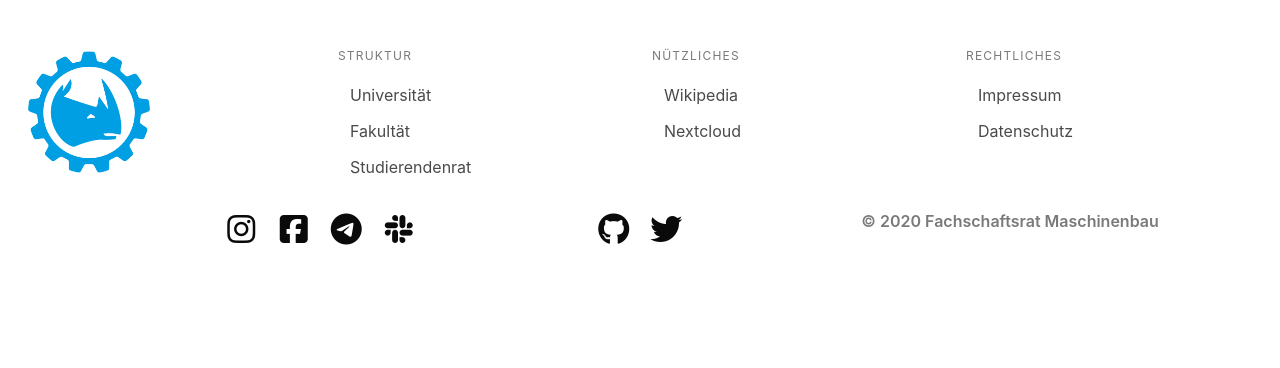
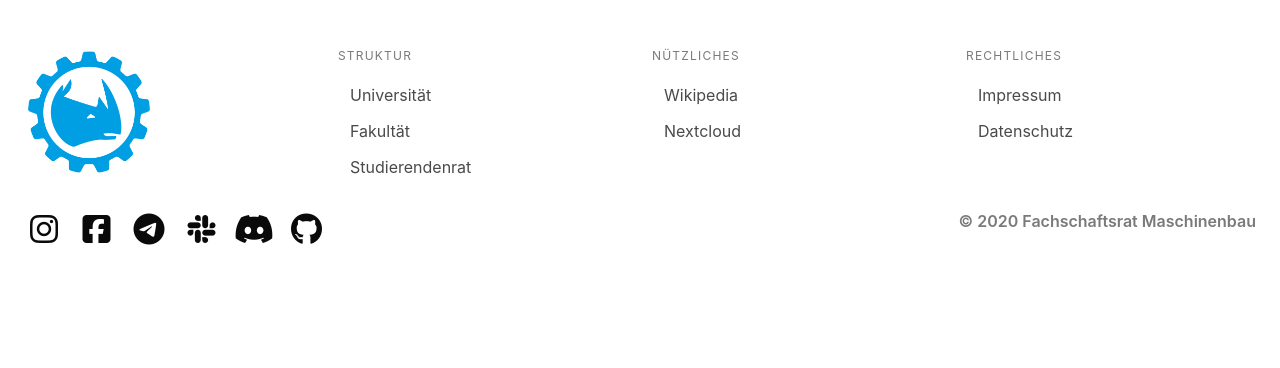
Before and after one commit to timptner/farafmb, a Django app: page / in a window 1280 px wide. Shown: the part 169-537 px from the top of the page. Run offline with Django 3.2, Linux system fonts and the light colour scheme; data that the repository does not hold is empty; some libraries are stand-ins or nearby versions.

Commit message:
Remove twitter, add discord

```diff
--- a/farafmb/templates/footer.html
+++ b/farafmb/templates/footer.html
@@ -37,7 +37,7 @@
     </div>
 
     <div class="columns">
-        <div class="column buttons has-text-right has-text-centered-touch">
+        <div class="column buttons has-text-centered-touch">
             <a  class="button is-white" href="https://www.instagram.com/farafmb_ovgu/" target="_blank">
                 <span class="icon is-medium">
                     <i class="fab fa-instagram fa-2x"></i>
@@ -61,23 +61,21 @@
                     <i class="fab fa-slack fa-2x"></i>
                 </span>
             </a>
-        </div>
 
-        <div class="column buttons has-text-centered">
-            <a class="button is-white" href="https://github.com/aiventimptner/" target="_blank">
+            <a class="button is-white" href="https://discord.gg/m9SutXWdnc" target="_blank">
+                <span class="icon is-medium">
+                    <i class="fab fa-discord fa-2x"></i>
+                </span>
+            </a>
+
+            <a class="button is-white" href="https://github.com/aiventimptner/farafmb" target="_blank">
                 <span class="icon is-medium">
                     <i class="fab fa-github fa-2x"></i>
                 </span>
             </a>
-
-            <a class="button is-white" href="https://twitter.com/aiventimptner" target="_blank">
-                <span class="icon is-medium">
-                    <i class="fab fa-twitter fa-2x"></i>
-                </span>
-            </a>
         </div>
 
-        <div class="column has-text-grey has-text-weight-semibold has-text-left has-text-centered-touch">
+        <div class="column has-text-grey has-text-weight-semibold has-text-right has-text-centered-touch">
             &#169; {% now 'Y' %} Fachschaftsrat Maschinenbau
         </div>
     </div>
```
